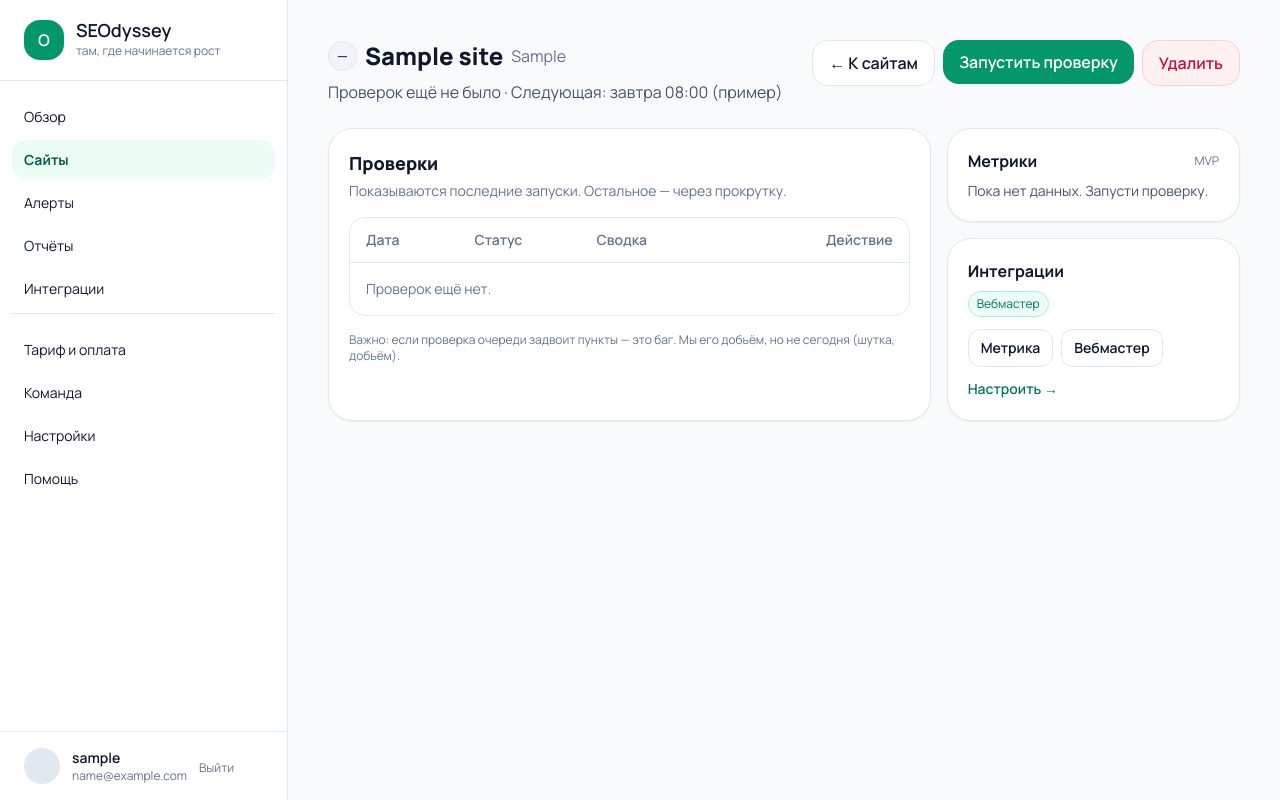
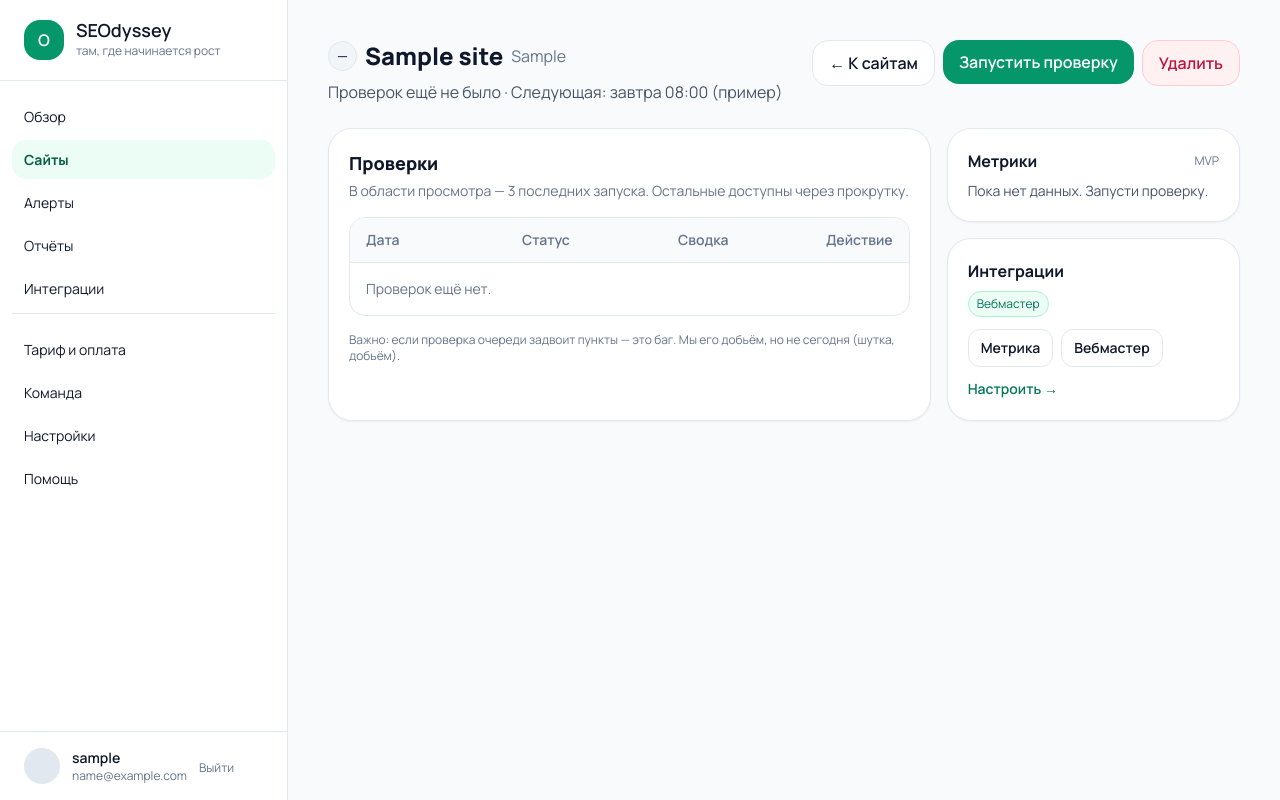
Before and after one commit to lex-code-dev/seodyssey-web, a Django app: page /sites/1/ in a window 1280 px wide. Run offline with Django 5.2, Linux system fonts and the light colour scheme; a user stored in the database is signed in; tables that the repository leaves empty hold one stand-in row (values such as "Sample post"); data that the repository does not hold is empty; some libraries are stand-ins or nearby versions.

Commit message:
Fix checks list layout and limit visible runs to three

```diff
--- a/core/templates/core/site_checks.html
+++ b/core/templates/core/site_checks.html
@@ -51,75 +51,77 @@
       <div class="flex items-center justify-between gap-3">
         <div>
           <h2 class="text-lg font-extrabold">Проверки</h2>
-          <p class="text-sm text-slate-500 mt-1">Показываются последние запуски. Остальное — через прокрутку.</p>
+          <p class="text-sm text-slate-500 mt-1">В области просмотра — 3 последних запуска. Остальные доступны через прокрутку.</p>
         </div>
       </div>
 
       <div class="mt-4 overflow-hidden rounded-2xl border border-slate-200">
-        <div class="max-h-[360px] overflow-y-auto">
-          <table class="min-w-full text-sm">
-            <thead class="text-slate-500 sticky top-0 bg-white z-10">
-              <tr class="border-b border-slate-200">
-                <th class="text-left py-3 px-4 font-semibold">Дата</th>
-                <th class="text-left py-3 pr-4 font-semibold">Статус</th>
-                <th class="text-left py-3 pr-4 font-semibold">Сводка</th>
-                <th class="text-right py-3 px-4 font-semibold">Действие</th>
-              </tr>
-            </thead>
-            <tbody class="divide-y divide-slate-200">
+        <div class="grid grid-cols-[140px_140px_minmax(0,1fr)_110px] gap-4 border-b border-slate-200 bg-slate-50 px-4 py-3 text-sm font-semibold text-slate-500">
+          <div>Дата</div>
+          <div>Статус</div>
+          <div>Сводка</div>
+          <div class="text-right">Действие</div>
+        </div>
+
+        <div class="max-h-[318px] overflow-y-auto">
           {% for c in checks %}
-                <tr>
-                  <td class="py-3 px-4 whitespace-nowrap">{{ c.created_at|date:"d.m H:i" }}</td>
-                  <td class="py-3 pr-4">
+            <div class="grid grid-cols-[140px_140px_minmax(0,1fr)_110px] gap-4 border-b border-slate-200 px-4 py-5 items-start min-h-[106px]">
+              <div class="text-sm font-medium text-slate-900 whitespace-nowrap">
+                {{ c.created_at|date:"d.m H:i" }}
+              </div>
+
+              <div>
                 {% if c.status == 'fail' %}
-                      <span class="px-2 py-1 rounded-full bg-rose-50 text-rose-700 border border-rose-200 text-xs font-semibold">FAIL</span>
+                  <span class="inline-flex px-2 py-1 rounded-full bg-rose-50 text-rose-700 border border-rose-200 text-xs font-semibold">FAIL</span>
                 {% elif c.status == 'ok' %}
-                      <span class="px-2 py-1 rounded-full bg-emerald-50 text-emerald-700 border border-emerald-200 text-xs font-semibold">OK</span>
+                  <span class="inline-flex px-2 py-1 rounded-full bg-emerald-50 text-emerald-700 border border-emerald-200 text-xs font-semibold">OK</span>
                 {% elif c.status == 'queued' %}
-                      <span class="px-2 py-1 rounded-full bg-slate-100 text-slate-700 border border-slate-200 text-xs font-semibold">QUEUED</span>
+                  <span class="inline-flex px-2 py-1 rounded-full bg-slate-100 text-slate-700 border border-slate-200 text-xs font-semibold">QUEUED</span>
                 {% else %}
-                      <span class="px-2 py-1 rounded-full bg-slate-100 text-slate-700 border border-slate-200 text-xs font-semibold">{{ c.status|upper }}</span>
+                  <span class="inline-flex px-2 py-1 rounded-full bg-slate-100 text-slate-700 border border-slate-200 text-xs font-semibold">{{ c.status|upper }}</span>
                 {% endif %}
-                  </td>
-                  <td class="py-3 pr-4 min-w-[420px]">
+              </div>
+
+              <div class="min-w-0">
                 {% with s=c.result.summary %}
                   {% if s %}
-                        <div class="text-sm font-semibold">{{ s.title }}</div>
-                        {% with checks=c.result.checks %}
-                          {% if checks %}
-                            {% with http_s=checks.http.summary dns_s=checks.dns.summary ssl_s=checks.ssl.summary domain_s=checks.domain.summary metrics_s=checks.metrics.summary %}
-                              {% if checks.http.status != "ok" and http_s and http_s.title %}
-                                <div class="text-xs text-slate-500 mt-1">Причина: {{ http_s.title }}</div>
-                              {% elif checks.dns.status != "ok" and dns_s and dns_s.title %}
-                                <div class="text-xs text-slate-500 mt-1">Причина: {{ dns_s.title }}</div>
-                              {% elif checks.ssl.status != "ok" and ssl_s and ssl_s.title %}
-                                <div class="text-xs text-slate-500 mt-1">Причина: {{ ssl_s.title }}</div>
-                              {% elif checks.domain.status != "ok" and domain_s and domain_s.title %}
-                                <div class="text-xs text-slate-500 mt-1">Причина: {{ domain_s.title }}</div>
-                              {% elif checks.metrics.status != "ok" and metrics_s and metrics_s.title %}
-                                <div class="text-xs text-slate-500 mt-1">Причина: {{ metrics_s.title }}</div>
+                    <div class="text-sm font-semibold text-slate-900 break-words">{{ s.title }}</div>
+                    {% with checks_map=c.result.checks %}
+                      {% if checks_map %}
+                        {% with http_s=checks_map.http.summary dns_s=checks_map.dns.summary ssl_s=checks_map.ssl.summary domain_s=checks_map.domain.summary metrics_s=checks_map.metrics.summary %}
+                          {% if checks_map.http.status != "ok" and http_s and http_s.title %}
+                            <div class="text-xs text-slate-500 mt-1 break-words">Причина: {{ http_s.title }}</div>
+                          {% elif checks_map.dns.status != "ok" and dns_s and dns_s.title %}
+                            <div class="text-xs text-slate-500 mt-1 break-words">Причина: {{ dns_s.title }}</div>
+                          {% elif checks_map.ssl.status != "ok" and ssl_s and ssl_s.title %}
+                            <div class="text-xs text-slate-500 mt-1 break-words">Причина: {{ ssl_s.title }}</div>
+                          {% elif checks_map.domain.status != "ok" and domain_s and domain_s.title %}
+                            <div class="text-xs text-slate-500 mt-1 break-words">Причина: {{ domain_s.title }}</div>
+                          {% elif checks_map.metrics.status != "ok" and metrics_s and metrics_s.title %}
+                            <div class="text-xs text-slate-500 mt-1 break-words">Причина: {{ metrics_s.title }}</div>
                           {% endif %}
                         {% endwith %}
                       {% endif %}
                     {% endwith %}
 
                     {% if s.lines %}
-                          <div class="text-xs text-slate-500">• {{ s.lines.0 }}</div>
+                      <div class="text-xs text-slate-500 mt-1 break-words">• {{ s.lines.0 }}</div>
                     {% endif %}
                   {% else %}
                     <span class="text-slate-400">—</span>
                   {% endif %}
                 {% endwith %}
-                  </td>
-                  <td class="py-3 px-4 text-right">
-                    <a href="{% url 'check_detail' check_id=c.id %}" class="text-emerald-700 font-semibold hover:text-emerald-800">Открыть</a>
-                  </td>
-                </tr>
+              </div>
+
+              <div class="text-right">
+                <a href="{% url 'check_detail' check_id=c.id %}" class="text-emerald-700 font-semibold hover:text-emerald-800 whitespace-nowrap">
+                  Открыть
+                </a>
+              </div>
+            </div>
           {% empty %}
-                <tr><td class="py-4 px-4 text-slate-500" colspan="4">Проверок ещё нет.</td></tr>
+            <div class="px-4 py-4 text-sm text-slate-500">Проверок ещё нет.</div>
           {% endfor %}
-            </tbody>
-          </table>
         </div>
       </div>
 
```
Lines whose indentation alone changed are shown as unchanged.
